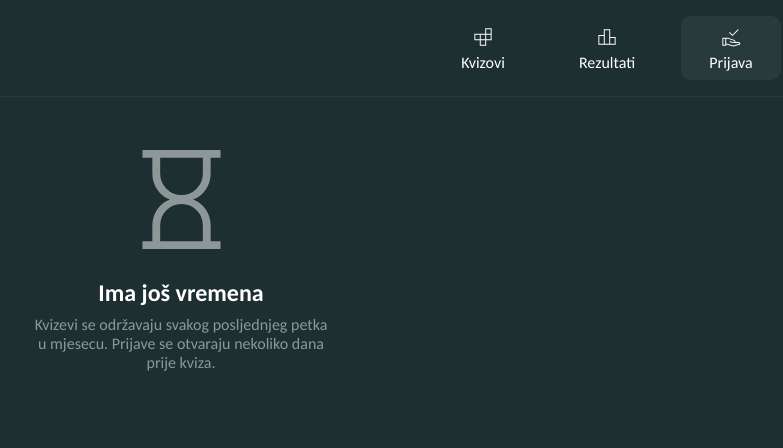
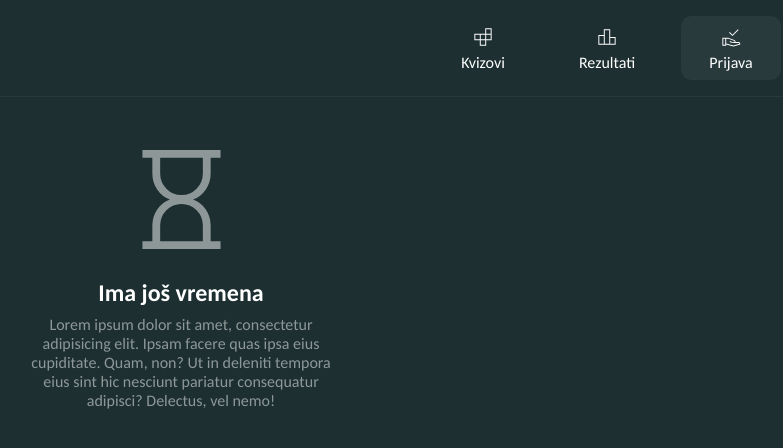
Before and after one commit to lovretomic/peta-kviz-app, a React (Vite) app: page /application in a window 1280 px wide. Shown: the top 448 px of the page, without its empty margins (459-1242 px from the left). Built offline with nearby package versions, Linux system fonts and the light colour scheme.

Commit message:
added copy placeholder

```diff
--- a/src/pages/ApplicationPage/ApplicationPage.tsx
+++ b/src/pages/ApplicationPage/ApplicationPage.tsx
@@ -32,8 +32,9 @@ const ApplicationPage = () => {
         <HourglassEmptyIcon className={c.icon} />
         <h2 className={c.title}>Ima još vremena</h2>
         <p className={c.text}>
-          Kvizevi se održavaju svakog posljednjeg petka u mjesecu. Prijave se
-          otvaraju nekoliko dana prije kviza.
+          Lorem ipsum dolor sit amet, consectetur adipisicing elit. Ipsam facere
+          quas ipsa eius cupiditate. Quam, non? Ut in deleniti tempora eius sint
+          hic nesciunt pariatur consequatur adipisci? Delectus, vel nemo!
         </p>
       </PageWrapper>
     );
@@ -46,8 +47,10 @@ const ApplicationPage = () => {
         <HourglassEmptyIcon className={c.icon} />
         <h2 className={c.title}>Prijave se uskoro otvaraju</h2>
         <p className={c.text}>
-          Prijave za sljedeći kviz još nisu otvorene. Pratite naš Instagram
-          profil za obavijesti.
+          Lorem ipsum dolor sit amet consectetur adipisicing elit. Cumque
+          debitis velit, quidem fugiat voluptas sapiente quibusdam adipisci quis
+          esse magni quas deserunt odio mollitia enim rem ab molestias.
+          Excepturi, voluptatum.
         </p>
       </PageWrapper>
     );
```
